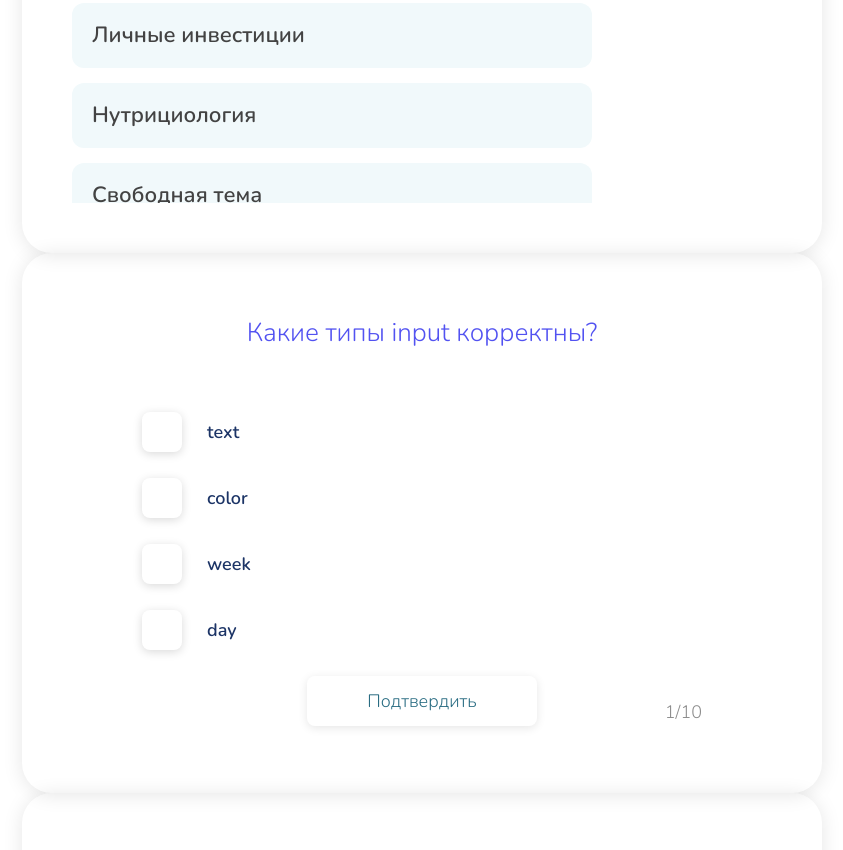
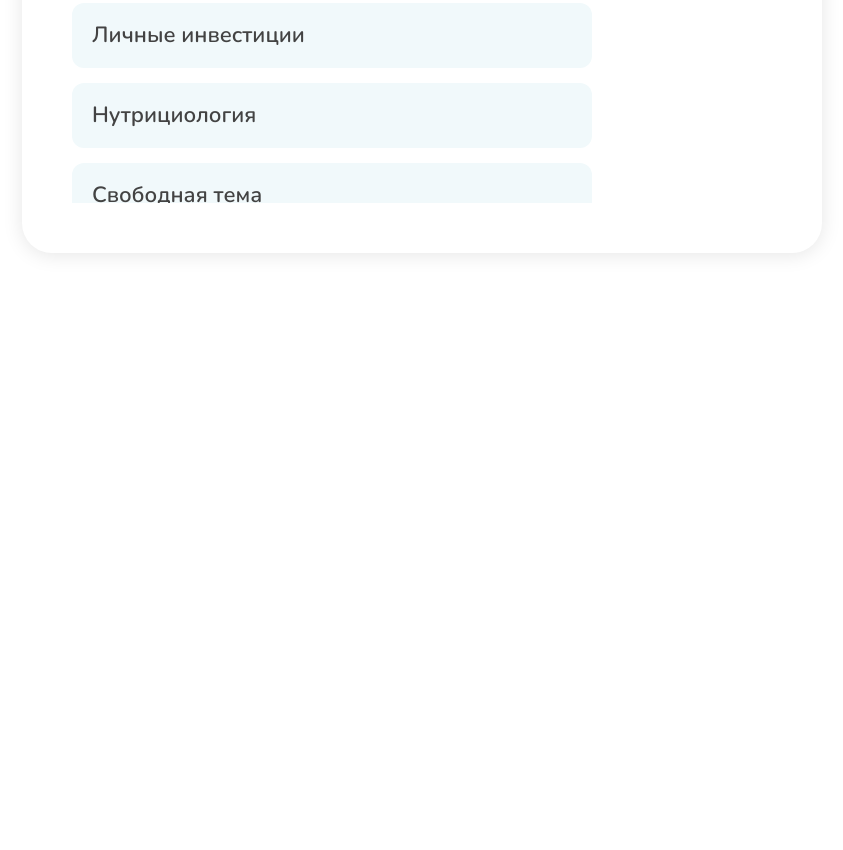
Before and after one commit to KuzmenkoRomanJS/js_quiz_intensive, a plain HTML site: page index.html in a window 1280 px wide. Shown: the part 540-1390 px from the top of the page, without its empty margins (218-1061 px from the left). After the commit the page ends 853 px from the top, so only its background shows below. Drawn offline with Linux system fonts and the light colour scheme.

Commit message:
Update index.html
3d day of Quiz intensive

```diff
--- a/index.html
+++ b/index.html
@@ -15,6 +15,8 @@
 
     <link rel="stylesheet" href="css/reset.css">
     <link rel="stylesheet" href="css/style.css">
+
+    <script src="js/index.js" defer></script>
 
     <title>Quiz Time - выбирите Quiz</title>
 </head>
@@ -64,7 +66,7 @@
                 </li>
             </ul>
         </div>
-
+<!--
         <div class="main__box main__box-question">
             <form class="main__form-question" data-count="1/10">
                 <fieldset>
@@ -117,6 +119,9 @@
             </div>
             <button class="main__button result__return">К списку квизов</button>
         </div>
+-->
     </main>
+
+
 </body>
 </html>
```
